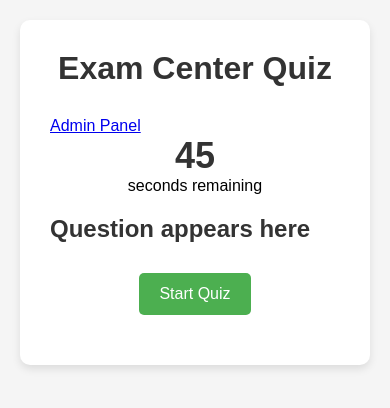
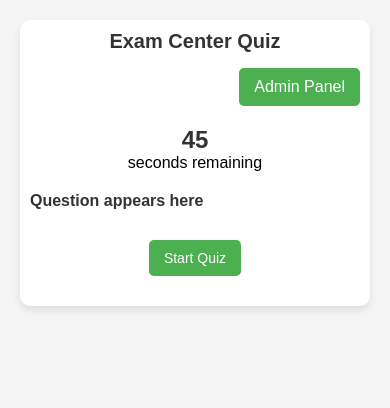
Before and after one commit to debasish-sutradhar/exam-center-quiz, a plain HTML site: page index.html in a window 390 px wide. Drawn offline with Linux system fonts and the light colour scheme.

Commit message:
Update styles.css with new styles

```diff
--- a/styles.css
+++ b/styles.css
@@ -25,6 +25,30 @@ h1 {
     color: #333;
 }
 
+/* nav for admin link */
+.navigation {
+    display: flex;
+    justify-content: flex-end;
+    margin-bottom: 20px;
+}
+
+.nav-button {
+    background-color: #4caf50;
+    color: white;
+    border: none;
+    padding: 10px 15px;
+    font-size: 16px;
+    border-radius: 5px;
+    cursor: pointer;
+    text-decoration: none;
+    display: inline-block;
+    transition: background-color 0.3s;
+}
+
+.nav-button:hover {
+    background-color: #388e3c;
+}
+
 #timer-container {
     text-align: center;
     margin-bottom: 20px;
@@ -46,25 +70,13 @@ h1 {
 }
 
 @keyframes pulse {
-    0% {
-        transform: scale(1);
-    }
-    50% {
-        transform: scale(1.05);
-    }
-    100% {
-        transform: scale(1);
-    }
+    0% { transform: scale(1); }
+    50% { transform: scale(1.05); }
+    100% { transform: scale(1); }
 }
 
-#question-container {
-    margin-bottom: 30px;
-}
-
-#question-text {
-    margin-bottom: 20px;
-    color: #333;
-}
+#question-container { margin-bottom: 30px; }
+#question-text { margin-bottom: 20px; color: #333; }
 
 .option {
     padding: 15px;
@@ -76,24 +88,10 @@ h1 {
     transition: background-color 0.3s;
 }
 
-.option:hover {
-    background-color: #e0e0e0;
-}
-
-.option.selected {
-    background-color: #4caf50;
-    color: white;
-}
-
-.option.incorrect {
-    background-color: #f44336;
-    color: white;
-}
-
-.option.correct {
-    background-color: #4caf50;
-    color: white;
-}
+.option:hover { background-color: #e0e0e0; }
+.option.selected { background-color: #4caf50; color: white; }
+.option.incorrect { background-color: #f44336; color: white; }
+.option.correct { background-color: #4caf50; color: white; }
 
 #explanation-container {
     background-color: #f9f9f9;
@@ -102,9 +100,7 @@ h1 {
     margin-bottom: 20px;
 }
 
-.hidden {
-    display: none;
-}
+.hidden { display: none; }
 
 button {
     background-color: #4caf50;
@@ -119,10 +115,25 @@ button {
     transition: background-color 0.3s;
 }
 
-button:hover {
-    background-color: #388e3c;
+button:hover { background-color: #388e3c; }
+
+#results-container { text-align: center; }
+
+/* Mobile Responsiveness */
+@media (max-width: 768px) {
+    .container { padding: 15px; }
+    h1 { font-size: 24px; margin-bottom: 20px; }
+    #timer { font-size: 28px; }
+    #question-text { font-size: 18px; }
+    .option { padding: 12px; font-size: 16px; }
+    button { padding: 10px 15px; font-size: 14px; }
+    #explanation-container { padding: 10px; }
 }
 
-#results-container {
-    text-align: center;
+@media (max-width: 480px) {
+    .container { padding: 10px; }
+    h1 { font-size: 20px; margin-bottom: 15px; }
+    #timer { font-size: 24px; }
+    #question-text { font-size: 16px; }
+    .option { padding: 10px; font-size: 14px; }
 }
```
